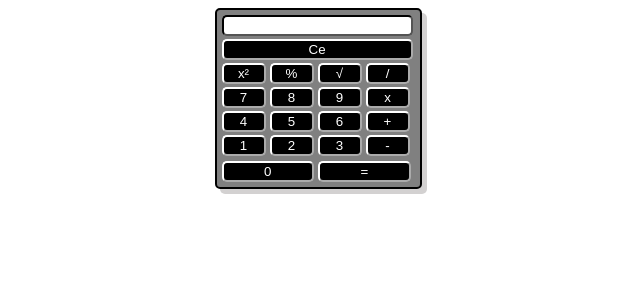
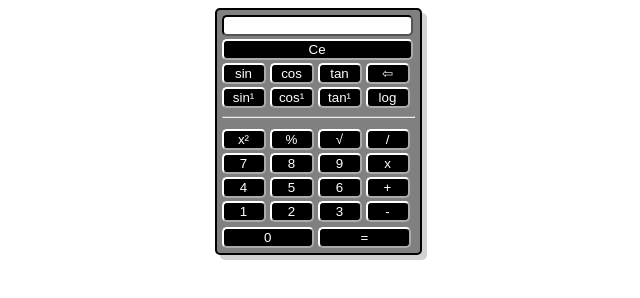
Before and after one commit to mans00rahmed/calculator, a plain HTML site: page index.html in a window 1280 px wide. Shown: the whole page, without its empty margins (322-962 px from the left). Drawn offline with Linux system fonts and the light colour scheme.

Commit message:
first commit

```diff
--- a/index.html
+++ b/index.html
@@ -1,20 +1,37 @@
 <!DOCTYPE html>
 <html lang="en">
+
 <head>
     <meta charset="UTF-8">
     <meta name="viewport" content="width=device-width, initial-scale=1.0">
     <title>Calculator</title>
     <link rel="stylesheet" href="style.css">
 </head>
+
 <body>
     <!-- Calculator -->
     <div class="main">
         <div>
-            <input id="result" type="text" class="result" style="border-color: black; border-radius: 5px; background-color: white;">
+            <input id="result" type="text" class="result"
+                style="border-color: black; border-radius: 5px; background-color: white;">
         </div>
         <div>
             <button class="btn" style="width: 99%;" onclick="clearResult()">Ce</button>
         </div>
+
+        <div>
+            <button class="btn" onclick="sin()">sin</button>
+            <button class="btn" onclick="sin()">cos</button>
+            <button class="btn" onclick="sin()">tan</button>
+            <button class="btn" onclick="back()">⇦</button>
+        </div>
+        <div>
+            <button class="btn" onclick="sininv()">sin¹</button>
+            <button class="btn" onclick="sin()">cos¹</button>
+            <button class="btn" onclick="sin()">tan¹</button>
+            <button class="btn" onclick="log()">log</button>
+        </div>
+        <hr>
         <div>
             <button class="btn" onclick="square()">x²</button>
             <button class="btn" onclick="getNumber('%')">%</button>
@@ -48,4 +65,5 @@
 
 </body>
 <script src="app.js"></script>
+
 </html>
```
